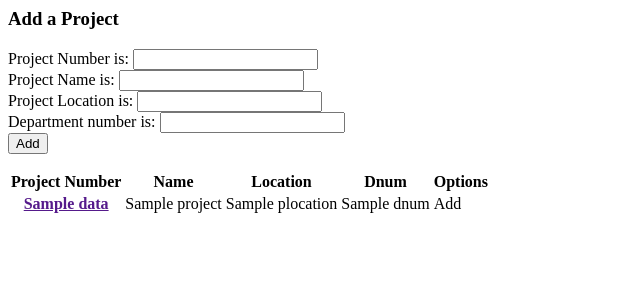
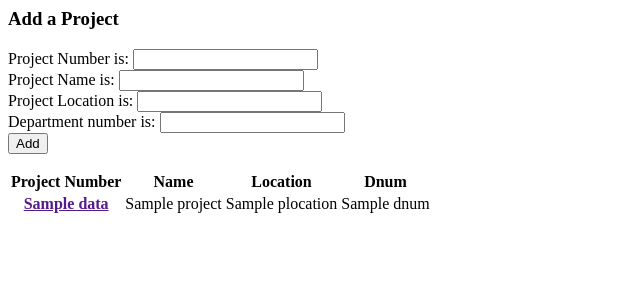
Before and after one commit to OliveSerg/WorkProject-4150, a PHP site: template app/templates/projects.phtml in a window 1280 px wide. Shown: the top 300 px of the page, without its empty margins (0-640 px from the left). Run offline with PHP 8.4, Linux system fonts and the light colour scheme; the template is opened without the code that fills it: most values are stand-ins (such as "Sample title", 1, 10 or a date in 2020); data that the repository does not hold is empty.

Commit message:
Remove options column

```diff
--- a/app/templates/employees.phtml
+++ b/app/templates/employees.phtml
@@ -51,7 +51,6 @@ use \general\WebApp;
                     <th scope="col">Name</th>
                     <th scope="col">Address</th>
                     <th scope="col">Salary</th>
-                    <th scope="col">Options</th>
                 </tr>
             </thead>
             <tbody>
@@ -61,7 +60,6 @@ use \general\WebApp;
                         <td><?= $employee->Fname . " " . $employee->Lname; ?></td>
                         <td><?= $employee->Address; ?></td>
                         <td><?= $employee->Salary; ?></td>
-                        <td><?= "Add" ?></td>
                     </tr>
                 <?php } ?>
             </tbody>
--- a/app/templates/projects.phtml
+++ b/app/templates/projects.phtml
@@ -43,7 +43,6 @@ use \general\WebApp;
                     <th scope="col">Name</th>
                     <th scope="col">Location</th>
                     <th scope="col">Dnum</th>
-                    <th scope="col">Options</th>
                 </tr>
             </thead>
             <tbody>
@@ -53,7 +52,6 @@ use \general\WebApp;
                         <td><?= $project->Pname; ?></td>
                         <td><?= $project->Plocation; ?></td>
                         <td><?= $project->Dnum; ?></td>
-                        <td><?= "Add" ?></td>
                     </tr>
                 <?php } ?>
             </tbody>
```
